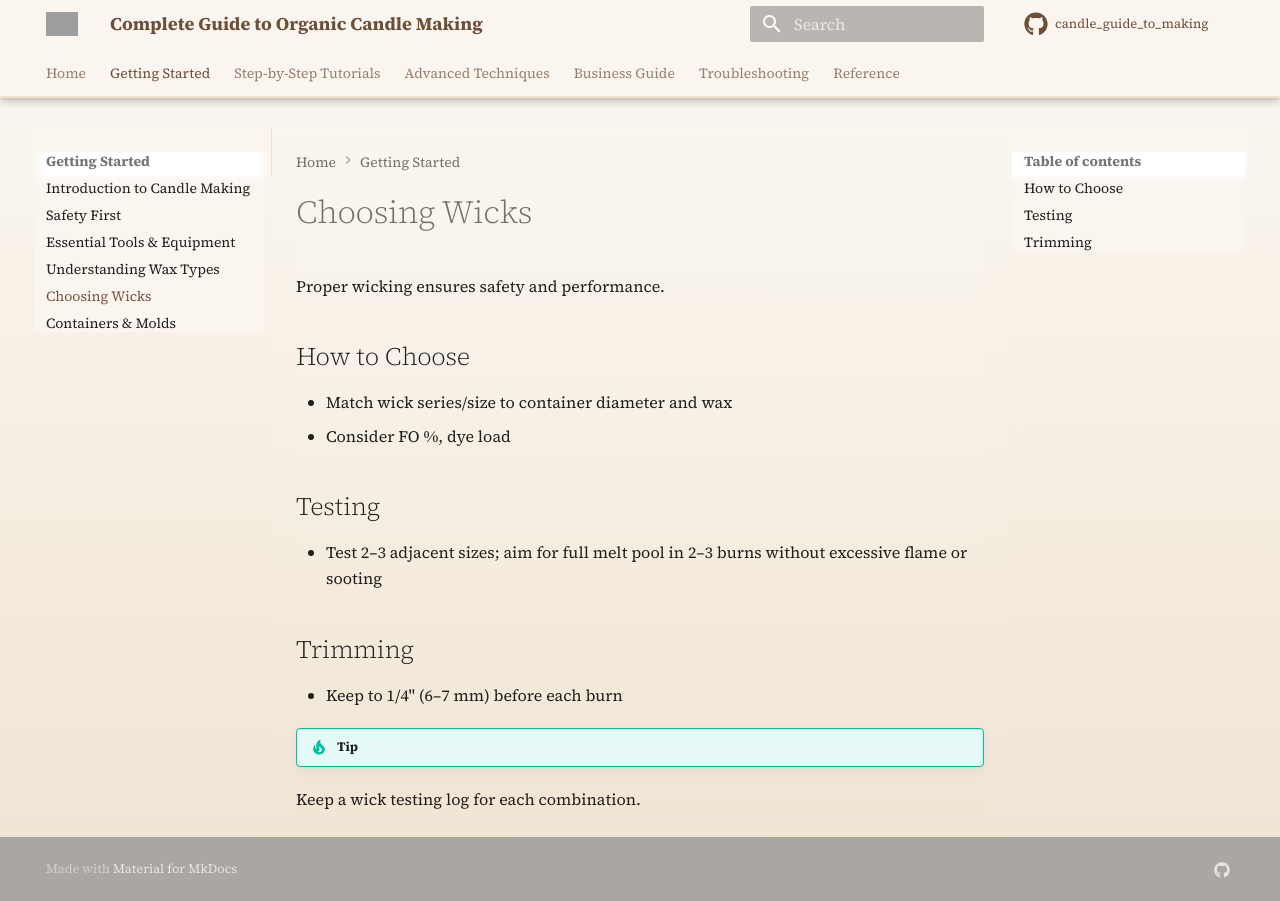
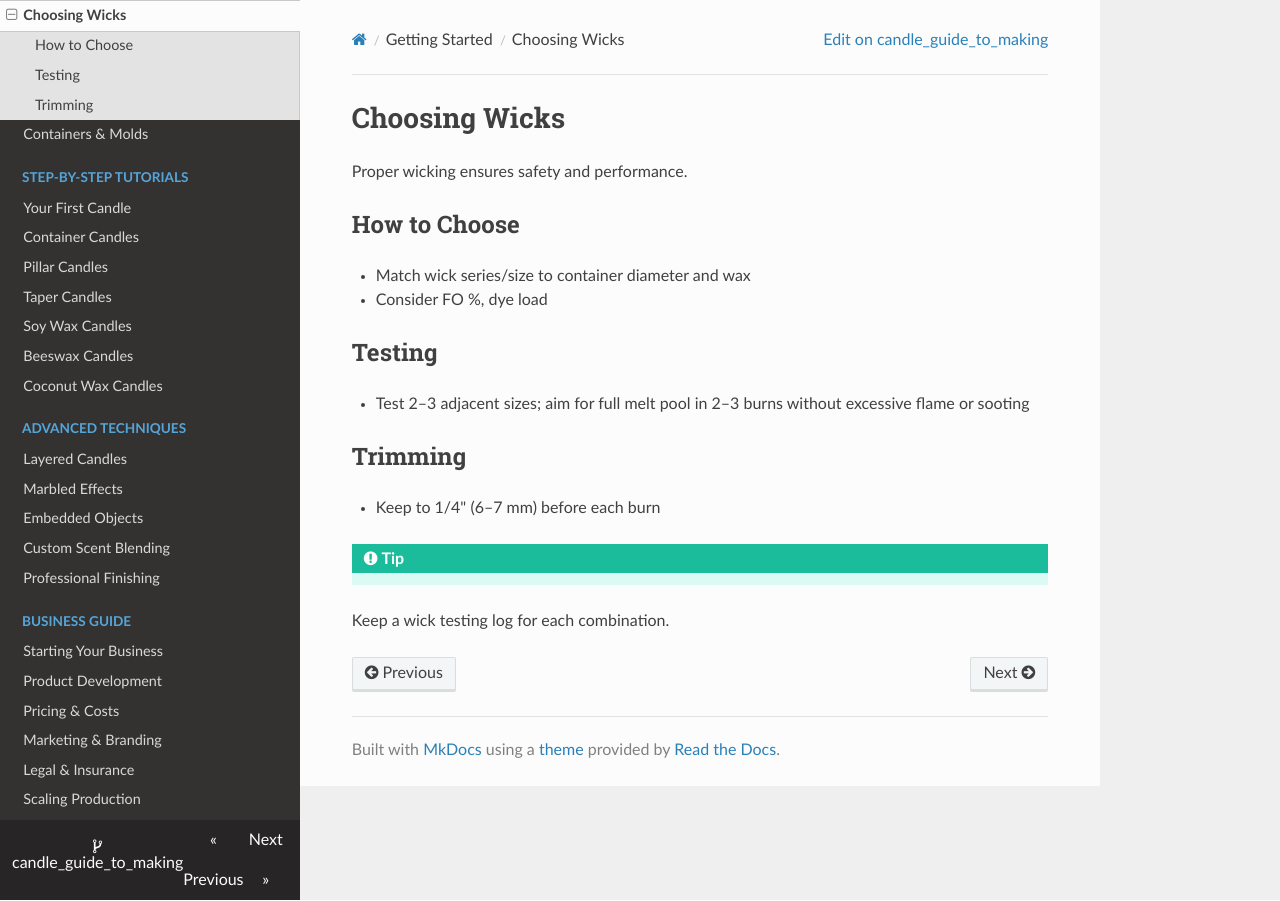
Before and after one commit to sfboss/candle_guide_to_making, an MkDocs documentation site: the page built from docs/getting-started/wicks.md, in a window 1280 px wide. Built offline with MkDocs 1.6.1, drawn with Linux system fonts in a browser that asks for light colours; nearby versions of some CDN libraries; comment, search, counter and statistics services are not loaded; grey boxes are pictures that could not be loaded.

```diff
--- a/mkdocs.yml
+++ b/mkdocs.yml
@@ -6,29 +6,7 @@
 repo_name: candle_guide_to_making
 
 theme:
-    name: material
-    palette:
-        - scheme: default
-          primary: brown
-          accent: deep-orange
-    font:
-        text: "Source Serif 4"
-        code: "Source Code Pro"
-    features:
-        - navigation.tabs
-        - navigation.tabs.sticky
-        - navigation.sections
-        - navigation.expand
-        - navigation.path
-        - navigation.top
-        - search.highlight
-        - search.share
-        - content.code.copy
-        - content.code.select
-    icon:
-        repo: fontawesome/brands/github
-    favicon: assets/logo.png
-    logo: assets/logo.png
+    name: readthedocs
 
 extra_css:
     - assets/custom.css
@@ -39,7 +17,6 @@
 plugins:
     - search:
           lang: en
-    - tags
 
 markdown_extensions:
     - admonition
@@ -53,9 +30,7 @@
     - pymdownx.snippets
     - attr_list
     - md_in_html
-    - pymdownx.emoji:
-          emoji_index: !!python/name:material.extensions.emoji.twemoji
-          emoji_generator: !!python/name:material.extensions.emoji.to_svg
+    - pymdownx.emoji
     - pymdownx.tasklist:
           custom_checkbox: true
     - tables
```
